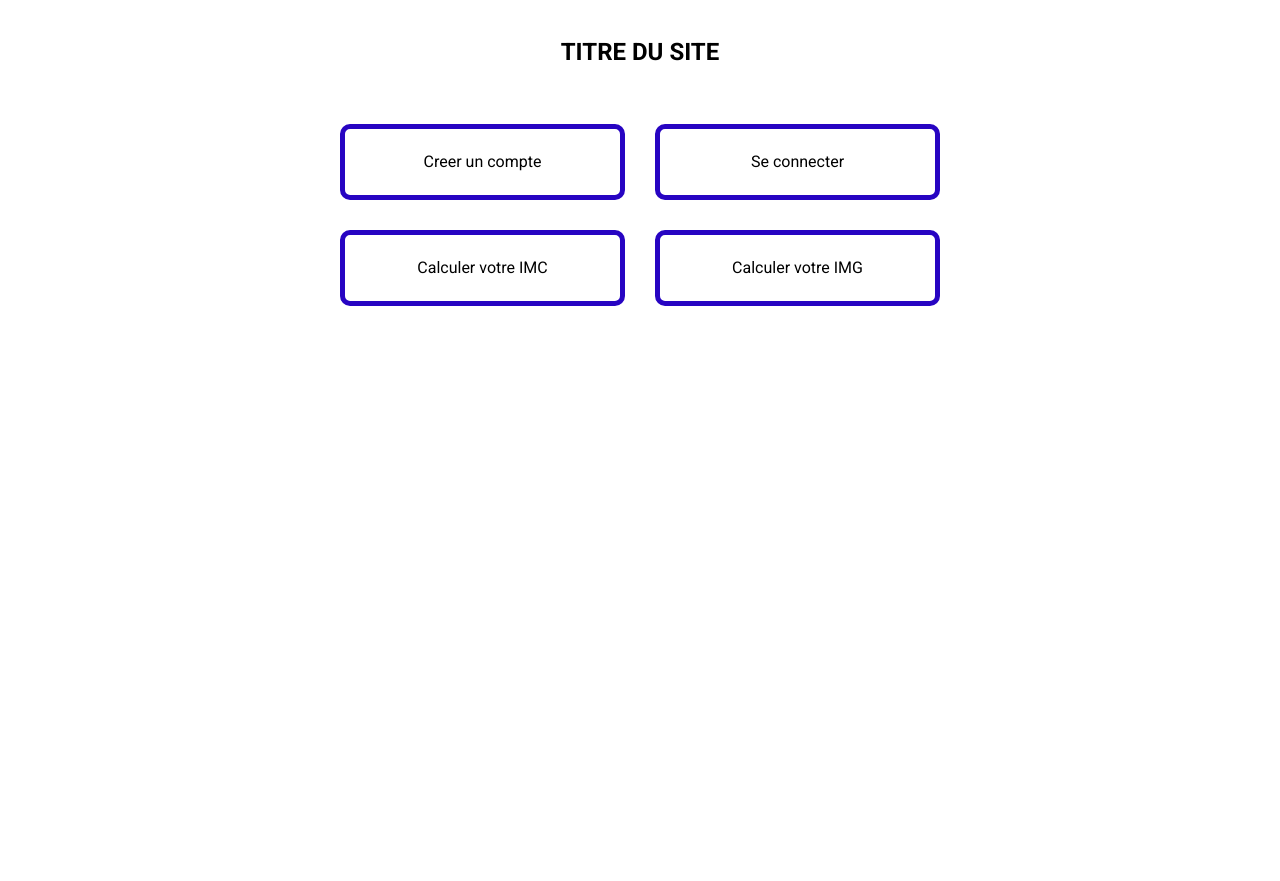
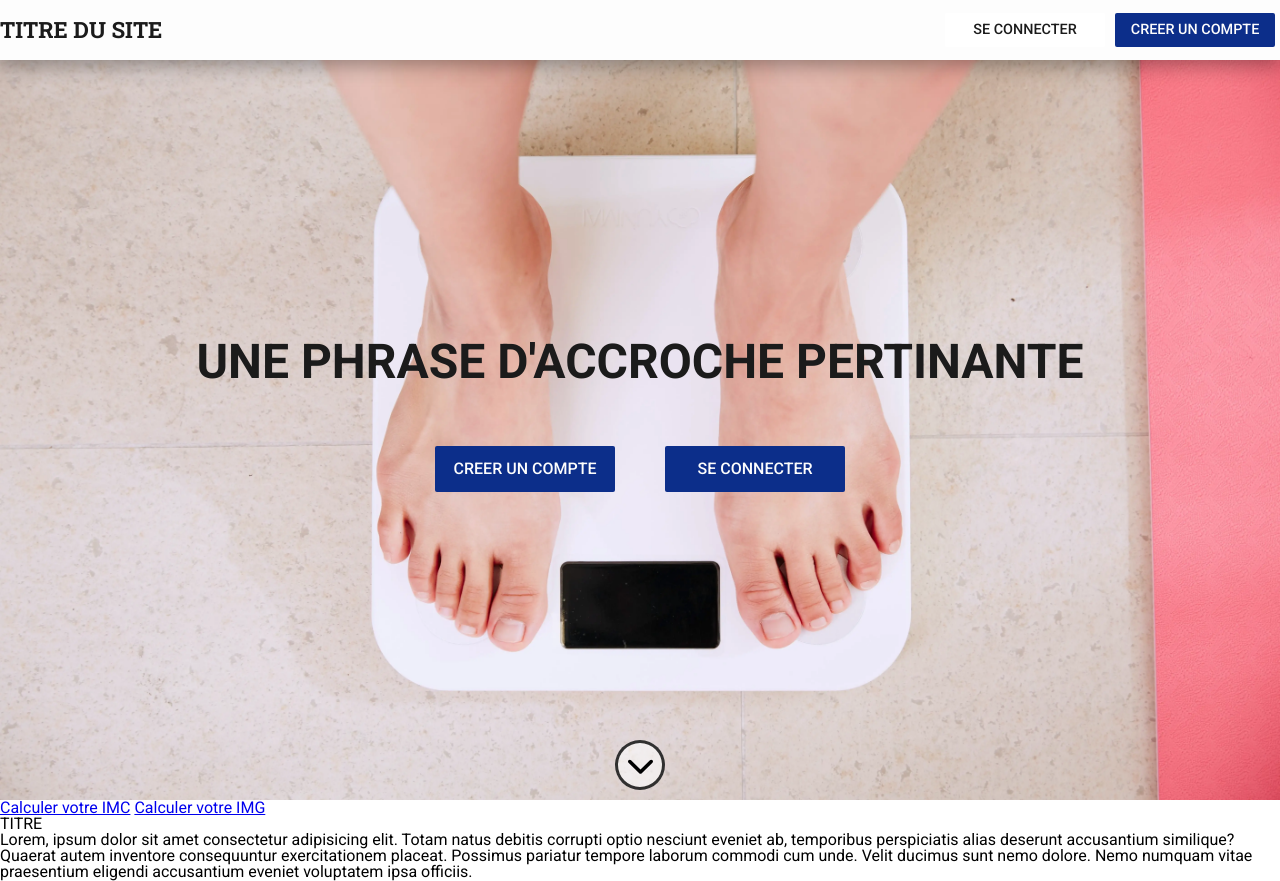
Before and after one commit to julabina/old_suivrepoids_php, a PHP site: page /templates/home.php in a window 1280 px wide. Before the commit the page ends 306 px from the top, so only its background shows below. Run offline with PHP 8.4, Linux system fonts and the light colour scheme.

Commit message:
advance css to header and first section - home

```diff
--- a/css/style.css
+++ b/css/style.css
@@ -2,7 +2,7 @@
    v2.0 | 20110126
    License: none (public domain)
 */
-@import url("https://fonts.googleapis.com/css2?family=Roboto:wght@400;500;700&display=swap");
+@import url("https://fonts.googleapis.com/css2?family=Roboto+Slab:wght@400;700&family=Roboto:wght@400;500;700&display=swap");
 html, body, div, span, applet, object, iframe,
 h1, h2, h3, h4, h5, h6, p, blockquote, pre,
 a, abbr, acronym, address, big, cite, code,
@@ -61,18 +61,87 @@ body {
   font-family: "Roboto", sans-serif;
 }
 
+h1 {
+  font-family: "Roboto Slab", serif;
+}
+
+main {
+  z-index: 1;
+}
+
 header {
+  position: fixed;
+  top: 0;
   display: flex;
   align-items: center;
   justify-content: center;
-  background-color: aqua;
+  z-index: 10;
+  background-color: #fdfdfd;
   height: 60px;
-  margin-bottom: 20px;
   width: 100%;
+  box-shadow: 0px 5px 20px rgba(0, 0, 0, 0.336);
 }
 header h1 {
+  display: flex;
+  align-items: center;
   font-size: 1.4em;
   font-weight: 600;
+  color: #1b1b1b;
+}
+
+.header {
+  display: flex;
+  justify-content: space-between;
+  width: 1480px;
+}
+.header__logoutBtn {
+  text-decoration: none;
+  color: inherit;
+  text-align: center;
+  border-radius: 2px;
+  padding: 15px 0;
+  background: #0C2E8A;
+  color: #fdfdfd;
+  transition: opacity 150ms ease-in-out;
+  text-transform: uppercase;
+  font-weight: 500;
+  margin: 0 5px;
+  width: 160px;
+  padding: 10px 0 10px;
+  font-size: 0.9em;
+}
+.header__logoutBtn:hover {
+  opacity: 0.7;
+  transition: opacity 150ms ease-in-out;
+}
+.header__notConnectBtns {
+  display: flex;
+  justify-content: space-between;
+}
+.header__notConnectBtns a {
+  text-decoration: none;
+  color: inherit;
+  text-align: center;
+  border-radius: 2px;
+  padding: 15px 0;
+  background: #0C2E8A;
+  color: #fdfdfd;
+  transition: opacity 150ms ease-in-out;
+  text-transform: uppercase;
+  font-weight: 500;
+  margin: 0 5px;
+  width: 160px;
+  padding: 10px 0 10px;
+  font-size: 0.9em;
+}
+.header__notConnectBtns a:hover {
+  opacity: 0.7;
+  transition: opacity 150ms ease-in-out;
+}
+
+#headerLogBtn {
+  background: white;
+  color: #1b1b1b;
 }
 
 .dash__infos {
@@ -135,14 +204,23 @@ header h1 {
   width: 100%;
 }
 .home__basics {
+  position: relative;
   display: flex;
   flex-direction: column;
   align-items: center;
+  justify-content: center;
+  padding-top: 30px;
+  background-image: url("../assets/home-1.webp");
+  background-position: center;
+  background-repeat: no-repeat;
+  background-size: cover;
+  height: 100vh;
 }
 .home__basics h1 {
   font-weight: 600;
-  font-size: 1.5em;
-  margin: 40px 0 30px;
+  letter-spacing: 0.7px;
+  font-size: 2em;
+  margin: 0 0 50px;
 }
 .home__basics h2 {
   margin-bottom: 30px;
@@ -151,46 +229,68 @@ header h1 {
   text-decoration: none;
   color: inherit;
   text-align: center;
-  border: 5px solid #2704c2;
-  border-radius: 10px;
-  padding: 25px 0;
+  border-radius: 2px;
+  padding: 15px 0;
+  background: #0C2E8A;
+  color: #fdfdfd;
+  transition: opacity 150ms ease-in-out;
+  text-transform: uppercase;
+  font-weight: 500;
   width: 600px;
 }
 .home__basics__toDash:hover {
-  background: cyan;
+  opacity: 0.7;
+  transition: opacity 150ms ease-in-out;
 }
-.home__basics__notConnectBtns, .home__basics__calculBtns {
+.home__basics__notConnectBtns {
   display: flex;
   justify-content: space-between;
-  width: 600px;
 }
-.home__basics__notConnectBtns a, .home__basics__calculBtns a {
+.home__basics__notConnectBtns a {
   text-decoration: none;
   color: inherit;
   text-align: center;
-  border: 5px solid #2704c2;
-  border-radius: 10px;
-  padding: 25px 0;
-  margin-top: 30px;
-  width: 285px;
+  border-radius: 2px;
+  padding: 15px 0;
+  background: #0C2E8A;
+  color: #fdfdfd;
+  transition: opacity 150ms ease-in-out;
+  text-transform: uppercase;
+  font-weight: 500;
+  margin: 30px 25px 0;
+  width: 180px;
 }
-.home__basics__notConnectBtns a:hover, .home__basics__calculBtns a:hover {
-  background: cyan;
+.home__basics__notConnectBtns a:hover {
+  opacity: 0.7;
+  transition: opacity 150ms ease-in-out;
 }
-.home__basics__logoutBtn {
+.home__basics__para {
+  text-transform: uppercase;
+  font-size: 3em;
+  font-weight: 700;
+  color: #1b1b1b;
+}
+.home__basics__scrollBtn {
   position: absolute;
-  top: 10px;
-  right: 10px;
-  padding: 0;
+  display: flex;
+  justify-content: center;
+  align-items: center;
+  bottom: 10px;
+  background: rgba(253, 253, 253, 0.6);
+  height: 50px;
+  width: 50px;
+  border: 3px solid rgba(27, 27, 27, 0.9);
+  border-radius: 50%;
+  cursor: pointer;
+  transition: opacity 100ms ease-in-out;
 }
-.home__basics__logoutBtn button {
-  background: white;
-  border: 5px solid blue;
-  border-radius: 10px;
-  cursor: pointer;
+.home__basics__scrollBtn img {
+  object-fit: cover;
+  width: 25px;
 }
-.home__basics__logoutBtn button:hover {
-  background: red;
+.home__basics__scrollBtn:hover {
+  opacity: 0.7;
+  transition: opacity 100ms ease-in-out;
 }
 
 .obj {
--- a/sass/base/_typo.scss
+++ b/sass/base/_typo.scss
@@ -1,5 +1,9 @@
-@import url('https://fonts.googleapis.com/css2?family=Roboto:wght@400;500;700&display=swap');
+@import url('https://fonts.googleapis.com/css2?family=Roboto+Slab:wght@400;700&family=Roboto:wght@400;500;700&display=swap');
 
 body {
     font-family: 'Roboto', sans-serif;
 }
+
+h1 {
+    font-family: 'Roboto Slab', serif;
+}
--- a/sass/layout/_header.scss
+++ b/sass/layout/_header.scss
@@ -1,13 +1,48 @@
 header {
+    position: fixed;
+    top: 0;
     display: flex;
     align-items: center;
     justify-content: center;
-    background-color: aqua;
+    z-index: 10;
+    background-color: map-get($map: $colors, $key: lightWhite);
     height: 60px;
-    margin-bottom: 20px;
     width: 100%;
+    box-shadow: 0px 5px 20px rgba(0, 0, 0, 0.336);
     h1 {
+        display: flex;
+        align-items: center;
         font-size: 1.4em;
         font-weight: 600;
+        color: map-get($map: $colors, $key:lightBlack );
     }
 }
+
+.header {
+    display: flex;
+    justify-content: space-between;
+    width: 1480px;
+    &__logoutBtn {
+        @include homeBtn;
+            margin: 0 5px;
+            width: 160px;
+            padding: 10px 0 10px;
+            font-size: 0.9em;
+    }
+    &__notConnectBtns {
+        display: flex;
+        justify-content: space-between;
+        a {
+            @include homeBtn;
+            margin: 0 5px;
+            width: 160px;
+            padding: 10px 0 10px;
+            font-size: 0.9em;
+        }
+    }
+}
+
+#headerLogBtn {
+    background: white;
+    color: map-get($map: $colors, $key:lightBlack );
+}
--- /dev/null
+++ b/sass/layout/_main.scss
@@ -0,0 +1,3 @@
+main {
+    z-index: 1;
+}
--- a/sass/main.scss
+++ b/sass/main.scss
@@ -4,6 +4,7 @@
 @import './base/reset';
 @import './base/typo';
 
+@import './layout/main';
 @import './layout/header';
 
 @import './pages/dashboard';
--- a/sass/pages/_home.scss
+++ b/sass/pages/_home.scss
@@ -3,13 +3,22 @@
     flex-direction: column;
     width: 100%;
     &__basics {
+        position: relative;
         display: flex;
         flex-direction: column;
         align-items: center;
+        justify-content: center;
+        padding-top: 30px;
+        background-image: url("../assets/home-1.webp");
+        background-position: center;
+        background-repeat: no-repeat;
+        background-size: cover;
+        height: 100vh;
         h1 {
             font-weight: 600;
-            font-size: 1.5em;
-            margin: 40px 0 30px;
+            letter-spacing: 0.7px;
+            font-size: 2em;
+            margin: 0 0 50px;
         }
         h2 {
             margin-bottom: 30px;
@@ -18,29 +27,41 @@
             @include homeBtn;
             width: 600px;
         }
-        &__notConnectBtns, &__calculBtns {
+        &__notConnectBtns {
             display: flex;
             justify-content: space-between;
-            width: 600px;
             a {
                 @include homeBtn;
-                margin-top: 30px;
-                width: 285px;
+                margin: 30px 25px 0;
+                width: 180px;
             }
         }
-        &__logoutBtn {
+        &__para {
+            text-transform: uppercase;
+            font-size: 3em;
+            font-weight: 700;
+            color: map-get($map: $colors, $key:lightBlack );
+        }
+        &__scrollBtn {
             position: absolute;
-            top: 10px;
-            right: 10px;
-            padding: 0;
-            button {
-                background: white;
-                border: 5px solid blue;
-                border-radius: 10px;
-                cursor: pointer;
-                &:hover {
-                    background: red;
-                }
+            display: flex;
+            justify-content: center;
+            align-items: center;
+            bottom: 10px;
+            background: transparentize(map-get($colors, lightWhite), 0.4);
+            height: 50px;
+            width: 50px;
+            border: 3px solid transparentize(map-get($map: $colors, $key: lightBlack), 0.1);
+            border-radius: 50%;
+            cursor: pointer;
+            transition: opacity 100ms ease-in-out;
+            img {
+                object-fit: cover;
+                width: 25px;
+            }
+            &:hover {
+                opacity: 0.7;
+                transition: opacity 100ms ease-in-out;
             }
         }
     }
--- a/sass/utils/_mixin.scss
+++ b/sass/utils/_mixin.scss
@@ -2,10 +2,15 @@
     text-decoration: none;
     color: inherit;
     text-align: center;
-    border: 5px solid rgb(39, 4, 194);
-    border-radius: 10px;
-    padding: 25px 0;
+    border-radius: 2px;
+    padding: 15px 0;
+    background: map-get($map: $colors, $key:primary );
+    color: map-get($map: $colors, $key:lightWhite );
+    transition: opacity 150ms ease-in-out;
+    text-transform: uppercase;
+    font-weight: 500;
     &:hover {
-        background: cyan;
+        opacity: 0.7;
+        transition: opacity 150ms ease-in-out;
     }
 }
--- a/sass/utils/_variable.scss
+++ b/sass/utils/_variable.scss
@@ -1,3 +1,6 @@
 $colors :(
-    error : #d80404
+    primary: #0C2E8A,
+    error : #d80404,
+    lightWhite : #fdfdfd,
+    lightBlack: #1b1b1b
 );
--- a/templates/home.php
+++ b/templates/home.php
@@ -6,27 +6,43 @@
 
 <?php ob_start(); ?>
 
+<header>
+    <div class="header">
+        <h1>TITRE DU SITE</h1>
+        <?php if(isset($_SESSION['name']) && isset($_SESSION['user']) && isset($_SESSION['userId']) && isset($_SESSION['size']) && (isset($_SESSION['sexe']) && ($_SESSION['sexe'] === "man" || $_SESSION['sexe'] === "woman")) && isset($_SESSION['auth']) && $_SESSION['auth'] === true): ?>
+            <a class="header__logoutBtn" href="/suivi_poids/logout">Se deconnecter</a>
+        <?php else: ?>
+            <div class="header__notConnectBtns">
+                <a id="headerLogBtn" href="/suivi_poids/login">Se connecter</a>
+                <a href="/suivi_poids/sign">Creer un compte</a>
+            </div>
+        <?php endif; ?>
+    </div>
+</header>
+
 <main>
     <section class='home__basics'>
-
-        <h1>TITRE DU SITE</h1>
-
         <?php if(isset($_SESSION['name']) && isset($_SESSION['user']) && isset($_SESSION['userId']) && isset($_SESSION['size']) && (isset($_SESSION['sexe']) && ($_SESSION['sexe'] === "man" || $_SESSION['sexe'] === "woman")) && isset($_SESSION['auth']) && $_SESSION['auth'] === true): ?>
-            <a class="home__basics__logoutBtn" href="/suivi_poids/logout"><button>Se deconnecter</button></a>
-            <h2>Bienvenue <?= $_SESSION['name']; ?></h2>
-
+            <h1>Bienvenue <?= $_SESSION['name']; ?></h1>
             <a class="home__basics__toDash" href="/suivi_poids/dashboard">Votre tableau de bord</a>
         <?php else: ?>
+            <h2 class="home__basics__para">Une phrase d'accroche pertinante</h2>
             <div class="home__basics__notConnectBtns">
                 <a href="/suivi_poids/sign">Creer un compte</a>
                 <a href="/suivi_poids/login">Se connecter</a>
             </div>
         <?php endif; ?>
-
+        <div class="home__basics__scrollBtn">
+            <img src="../suivi_poids/assets/arrow.svg" alt="arrow down">
+        </div>
+    </section>
+    <section>
         <div class='home__basics__calculBtns'>
             <a href="/suivi_poids/imc">Calculer votre IMC</a>
             <a href="/suivi_poids/img">Calculer votre IMG</a>
         </div>
+        <h2>TITRE</h2>
+        <p>Lorem, ipsum dolor sit amet consectetur adipisicing elit. Totam natus debitis corrupti optio nesciunt eveniet ab, temporibus perspiciatis alias deserunt accusantium similique? Quaerat autem inventore consequuntur exercitationem placeat. Possimus pariatur tempore laborum commodi cum unde. Velit ducimus sunt nemo dolore. Nemo numquam vitae praesentium eligendi accusantium eveniet voluptatem ipsa officiis.</p>
     </section>
 
 </main>
--- a/templates/objectif.php
+++ b/templates/objectif.php
@@ -9,7 +9,9 @@
 <?php ob_start(); ?>
 
 <header>
-    <h1>Mes objectifs</h1>
+    <div class="header">
+        <h1>Mes objectifs</h1>
+    </div>
 </header>
 
 <main class="obj">
```
Also changed, not shown: assets/arrow.svg (added), assets/home-1.webp (added), 1 other file.
